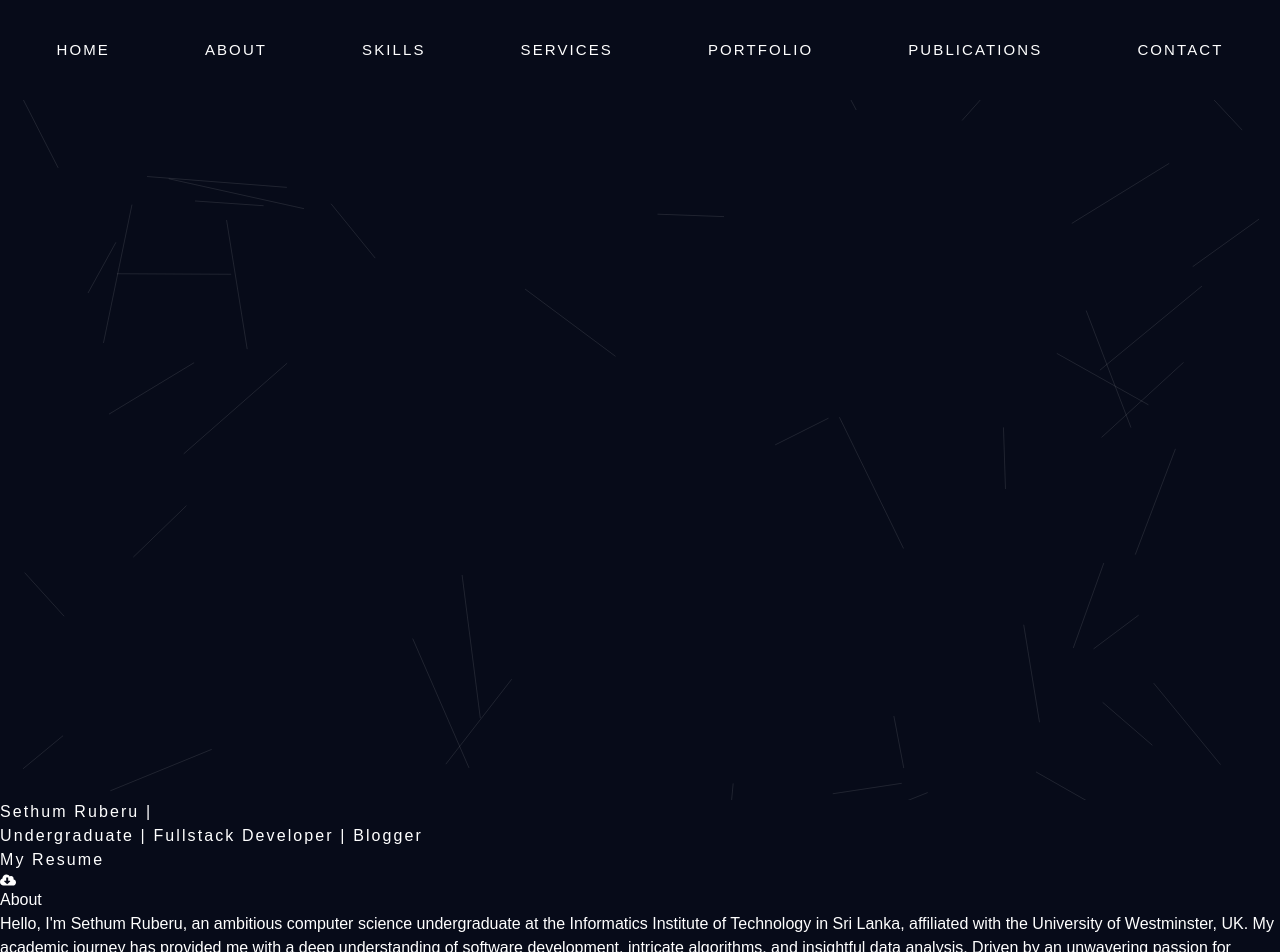
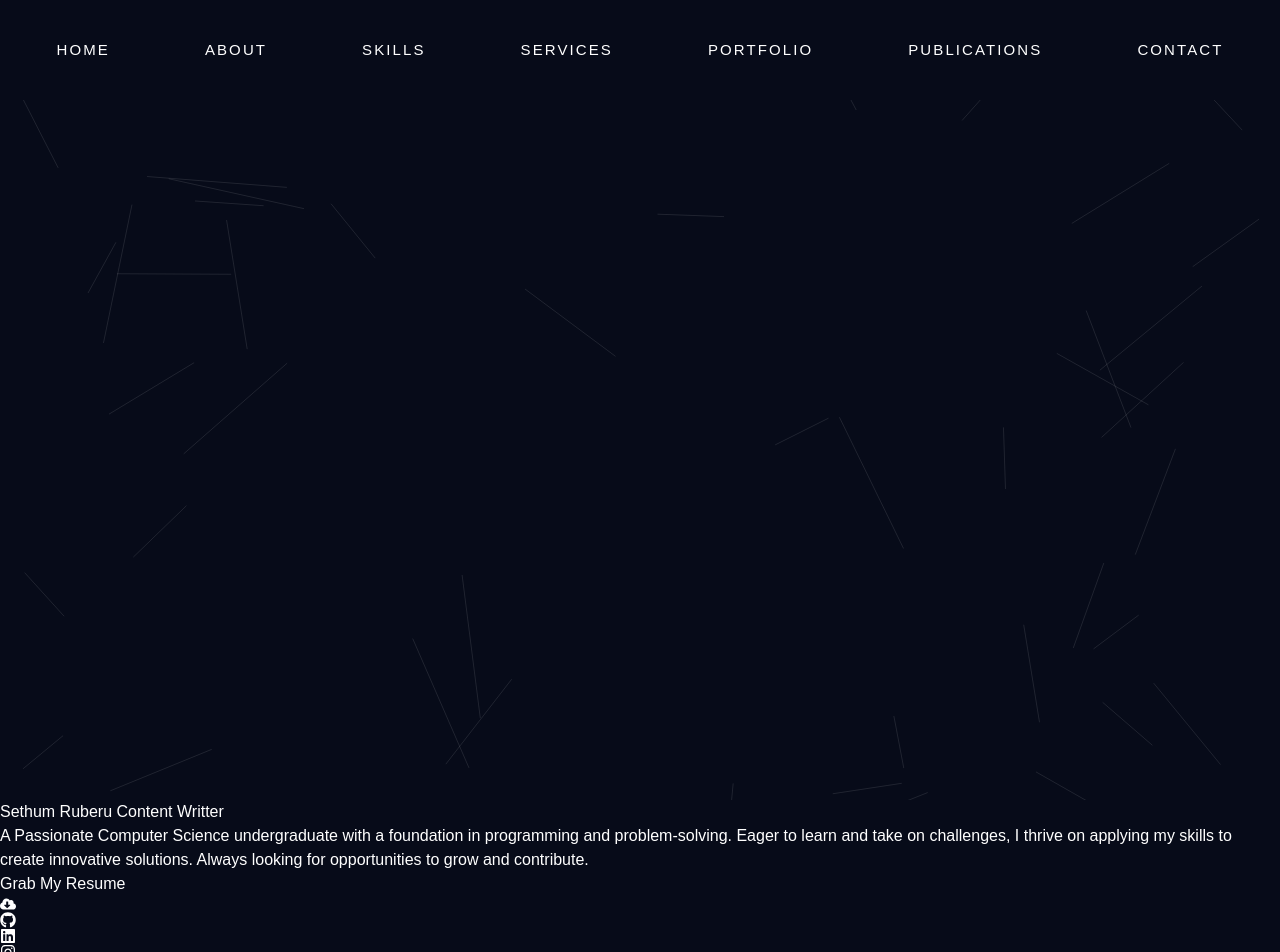
Before and after one commit to SethumR/My-portfolio, a React (Vite) app: page / in a window 1280 px wide. Shown: the top 952 px of the page. Built offline with nearby package versions, Linux system fonts and the light colour scheme.

Commit message:
Added social media accounts

```diff
--- a/src/Components/Home/Home.jsx
+++ b/src/Components/Home/Home.jsx
@@ -1,56 +1,103 @@
 import React, { useState, useEffect } from "react";
+import { TypeAnimation } from 'react-type-animation'; // Import TypeAnimation
+import { FaGithub, FaLinkedin, FaInstagram } from 'react-icons/fa';
+import { motion } from "framer-motion"; // Import motion for animations
 import { FaCloudDownloadAlt } from "react-icons/fa";
+import { SiBuymeacoffee } from "react-icons/si";
+
+
 
 function Home() {
   const [name, setName] = useState("");
-  const fullName = "thum Ruberu";
+  const fullName = "Sethum Ruberu";
 
   useEffect(() => {
-    let currentIndex = 2;
+    let currentIndex = 0; // Start from the first character
     const typingInterval = setInterval(() => {
       setName(fullName.slice(0, currentIndex + 1));
       currentIndex++;
       if (currentIndex === fullName.length) {
-        clearInterval(typingInterval);
+        clearInterval(typingInterval); // Stop the typing effect
       }
     }, 120); // Adjust typing speed (milliseconds)
     return () => clearInterval(typingInterval);
   }, []);
 
   return (
-    <header
-      className="pt-56 sm:pt-32 md:pt-36 lg:pt-64 px-6 sm:px-4 md:px-10 lg:px-20  text-white"
-      style={{ letterSpacing: "2.1px" }}
-    >
-      {/* Gradient Line */}
-      <div className="w-16 md:w-20 h-1 bg-gradient-to-r from-teal-500 to-purple-600 mb-10 md:mb-10 lg:mb-12 rounded-full"></div>
+    <section id="home">
+      {/* Hero Section */}
+      <div className="container mx-auto px-6 pt-48 lg:pt-60 lg:pb-48 ">
+        <div className="grid lg:grid-cols-2 gap-12 items-center">
+          {/* Text Section */}
+          <div className="space-y-8">
+            <h1 className="text-4xl lg:text-[55px] font-bold leading-tight text-white tracking-wide ">
+              Sethum Ruberu{" "}
+              <span className="block">
+                <TypeAnimation
+                  sequence={[
+                    'Undergraduate',
+                    1000,
+                    'Full Stack Developer',
+                    1000,
+                    'Content Writter',
+                    1000,
+                  ]}
+                  wrapper="span"
+                  speed={50}
+                  repeat={Infinity}
+                  className="bg-gradient-to-l from-teal-500 to-purple-600 bg-clip-text text-transparent text-3xl lg:text-[55px] "
+                />
+              </span>
+            </h1>
+            <div className="space-y-6 text-gray-400 leading-relaxed tracking-wide">
+              <p className="text-[16px] sm:text-lg">
+              A Passionate Computer Science undergraduate with a foundation in programming and problem-solving. Eager to learn and take on challenges, I thrive on applying my skills to create innovative solutions. Always looking for opportunities to grow and contribute.
+              </p>
+            </div>
+            <div data-aos="fade-right">
+              <a
+                href="CV.pdf"
+                target="_blank"  // Opens the CV in a new tab
+                className="bg-gradient-to-l from-teal-500 to-purple-600 hover:bg-gradient-to-r hover:from-teal-500 hover:to-purple-600 text-white px-4 py-3 sm:px-5 sm:py-3 text-base sm:text-lg font-semibold rounded-2xl transition duration-300 ease-in-out transform hover:scale-105 shadow-lg inline-flex items-center mb-2"
+              >
+                Grab My Resume <FaCloudDownloadAlt className="ml-2 inline-block text-xl sm:text-2xl" />
+              </a>
+            </div>
 
-      {/* Heading */}
-      <h1 className="text-4xl sm:text-4xl md:text-5xl lg:text-[66px] font-medium mb-4 md:mb-6 lg:mb-8 tracking-wide">
-        <span className="typed-text">Se{name}</span>
-        <span className="cursor-animation font-light"> |</span>
-      </h1>
 
-      {/* Subheading */}
-      <p className="text-lg sm:text-base md:text-lg lg:text-[25px] text-white text-opacity-70 mb-8 md:mb-8 lg:mb-12 sm:mb-4">
-        Undergraduate | Fullstack Developer | Blogger
-      </p>
+            <div data-aos="fade">
+              <div className="flex space-x-6 mt-6 ml-3 mb-28 sm:mb-2">
+                <a href="https://github.com/SethumR" target="_blank" rel="noopener noreferrer">
+                  <FaGithub className="text-slate-300 text-3xl hover:scale-110 transition-transform" />
+                </a>
+                <a href="https://www.linkedin.com/in/sethum-ruberu-90a369293/" target="_blank" rel="noopener noreferrer">
+                  <FaLinkedin className="text-slate-300 text-3xl hover:scale-110 transition-transform" />
+                </a>
+                <a href="https://www.instagram.com/sethumm.r/" target="_blank" rel="noopener noreferrer">
+                  <FaInstagram className="text-slate-300 text-3xl hover:scale-110 transition-transform" />
+                </a>
+                <a href="https://buymeacoffee.com/sethumruberu" target="_blank" rel="noopener noreferrer">
+                  <SiBuymeacoffee className="text-slate-300 text-3xl hover:scale-110 transition-transform" />
+                </a>
+              </div>
+            </div>
 
-      {/* Button */}
-      <div data-aos="fade-right">
-        <div className="md:justify-start mb-48">
-          <a
-            href="CV.pdf"  // Assuming the PDF is in the public folder
-            download="Sethum_Ruberu_Resume"  // Optional: Customize the filename for the downloaded file
-          >
-            <button className="py-3 md:py-4 px-6 text-lg sm:text-base md:text-lg lg:text-xl font-semibold bg-gradient-to-l from-teal-500 to-purple-600 rounded-full cursor-pointer hover:from-teal-700 hover:to-purple-800 transition-all shadow-md">
-              My Resume <FaCloudDownloadAlt className="inline-flex ml-2 w-5 h-5" />
-            </button>
-          </a>
+          </div>3
+          {/* Image Section
+          <div className="hidden lg:block relative">
+            <img
+              // src="HIRED.png"
+              alt="AI Interview Assistant"
+              className="w-full max-w-[500px] mx-auto transform transition duration-700 hover:scale-105"
+              data-aos="zoom-in"
+            />
+            <div className="absolute -z-10 inset-0 bg-purple-500 blur-[100px] opacity-30"></div>
+          </div> */}
+
+
         </div>
       </div>
-
-    </header>
+    </section>
   );
 }
 
```
